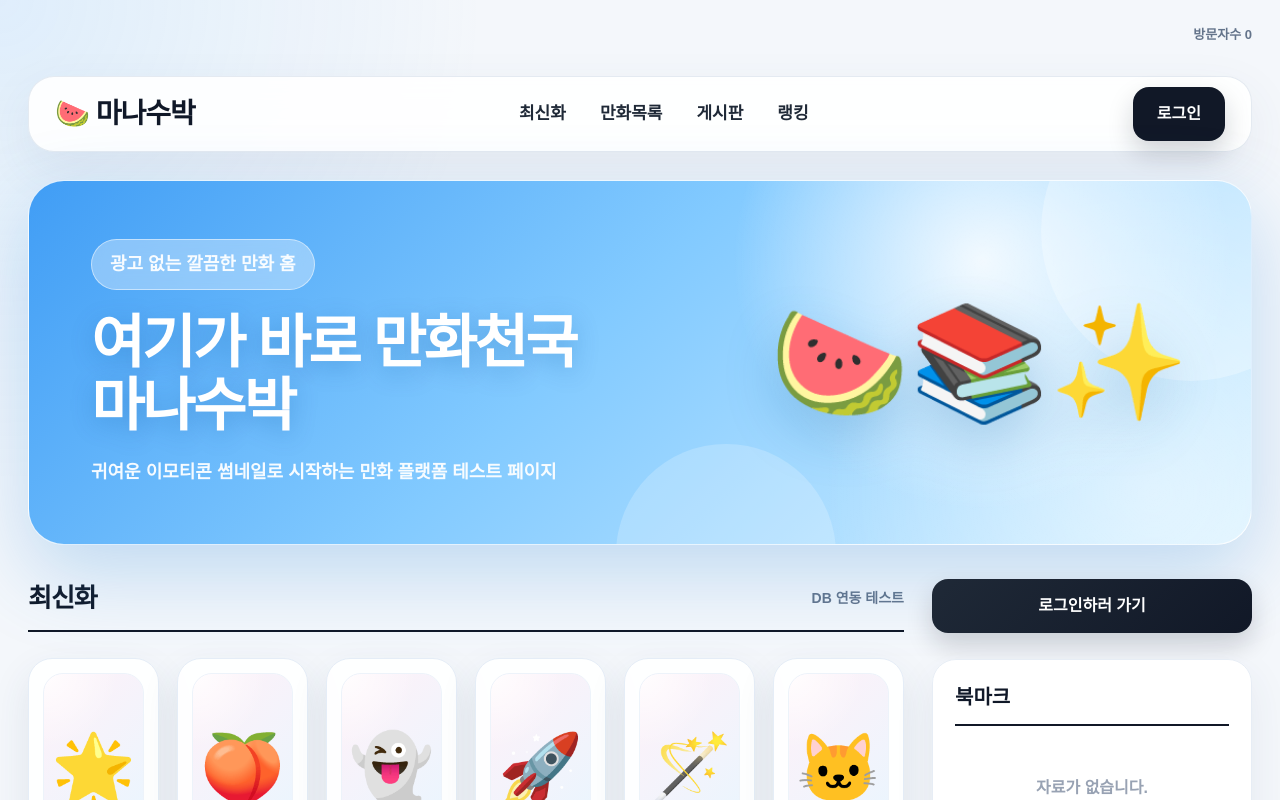
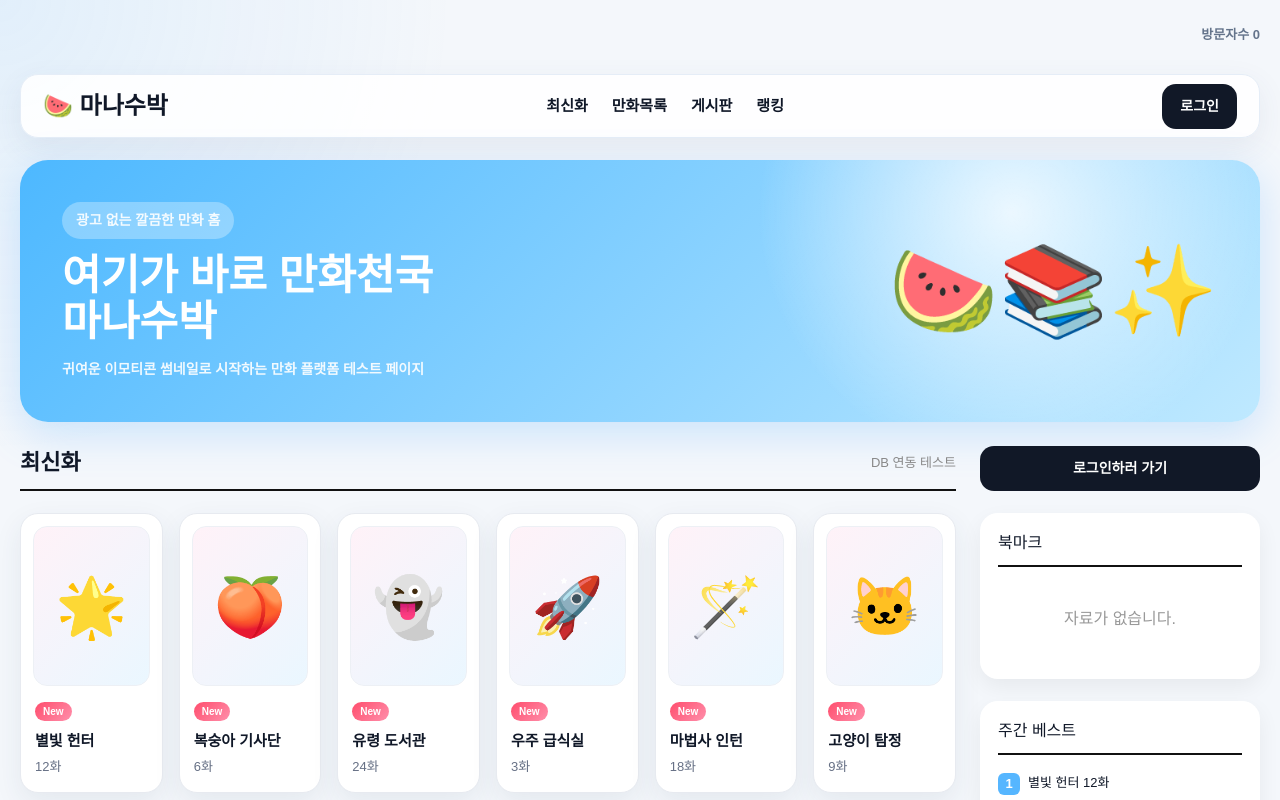
Before and after one commit to kokyungpil/subak, a Next.js app: page / in a window 1280 px wide. Shown: the top 800 px of the page. Built offline with nearby package versions, Linux system fonts and the light colour scheme; no server answers; the database is empty.

Commit message:
Update globals.css

```diff
--- a/app/globals.css
+++ b/app/globals.css
@@ -7,7 +7,7 @@
 body {
   margin: 0;
   background:
-    radial-gradient(circle at top left, rgba(95, 180, 255, 0.14), transparent 32%),
+    radial-gradient(circle at top left, rgba(95, 180, 255, 0.12), transparent 30%),
     #f4f7fb;
   color: #101828;
   font-family: Arial, sans-serif;
@@ -19,55 +19,50 @@ a {
 }
 
 .page {
-  max-width: 1440px;
+  max-width: 1280px;
   margin: 0 auto;
-  padding: 18px 28px 40px;
+  padding: 20px;
 }
 
+/* 상단 방문자 */
 .top-info-bar {
-  height: 34px;
+  height: 30px;
   display: flex;
   align-items: center;
   justify-content: flex-end;
   color: #64748b;
   font-size: 13px;
-  font-weight: 800;
+  font-weight: 700;
 }
 
+/* 네비 */
 .topbar {
-  height: 76px;
+  height: 64px;
   background: rgba(255, 255, 255, 0.9);
-  border: 1px solid rgba(226, 232, 240, 0.9);
-  border-radius: 26px;
-  padding: 0 26px;
+  border: 1px solid #e5edf7;
+  border-radius: 18px;
+  padding: 0 22px;
   display: flex;
   align-items: center;
   justify-content: space-between;
-  box-shadow: 0 18px 50px rgba(60, 80, 120, 0.08);
-  backdrop-filter: blur(14px);
-  margin-bottom: 28px;
+  box-shadow: 0 10px 30px rgba(60, 80, 120, 0.08);
+  margin-bottom: 22px;
 }
 
 .logo {
-  font-size: 28px;
-  font-weight: 950;
-  letter-spacing: -1px;
+  font-size: 24px;
+  font-weight: 900;
 }
 
 .topbar nav {
   display: flex;
-  gap: 34px;
-  color: #1f2937;
-  font-size: 17px;
-  font-weight: 900;
-}
-
-.topbar nav a {
-  cursor: pointer;
+  gap: 24px;
+  font-size: 15px;
+  font-weight: 800;
 }
 
 .topbar nav a:hover {
-  color: #1687e8;
+  color: #1d9bf0;
 }
 
 .topbar button,
@@ -75,217 +70,176 @@ a {
   border: 0;
   background: #111827;
   color: white;
-  padding: 15px 24px;
-  border-radius: 16px;
-  font-size: 16px;
-  font-weight: 900;
+  padding: 12px 18px;
+  border-radius: 14px;
+  font-size: 14px;
+  font-weight: 800;
   cursor: pointer;
-  box-shadow: 0 12px 26px rgba(17, 24, 39, 0.18);
 }
 
+/* 히어로 */
 .hero {
-  min-height: 330px;
+  min-height: 260px;
   background:
-    radial-gradient(circle at 78% 22%, rgba(255, 255, 255, 0.85), transparent 25%),
-    radial-gradient(circle at 92% 86%, rgba(255, 255, 255, 0.42), transparent 28%),
-    linear-gradient(135deg, #409df5 0%, #82caff 45%, #d9f2ff 100%);
-  border-radius: 36px;
-  padding: 58px 62px;
+    radial-gradient(circle at 80% 20%, rgba(255,255,255,0.8), transparent 25%),
+    linear-gradient(135deg, #4db8ff, #bfe9ff);
+  border-radius: 28px;
+  padding: 42px;
   display: flex;
   justify-content: space-between;
   align-items: center;
-  margin-bottom: 34px;
-  box-shadow: 0 28px 80px rgba(50, 140, 220, 0.28);
-  border: 1px solid rgba(255, 255, 255, 0.82);
-  position: relative;
-  overflow: hidden;
-}
-
-.hero::before {
-  content: "";
-  position: absolute;
-  width: 300px;
-  height: 300px;
-  right: -90px;
-  top: -100px;
-  background: rgba(255, 255, 255, 0.28);
-  border-radius: 50%;
-}
-
-.hero::after {
-  content: "";
-  position: absolute;
-  width: 220px;
-  height: 220px;
-  left: 48%;
-  bottom: -120px;
-  background: rgba(255, 255, 255, 0.2);
-  border-radius: 50%;
-}
-
-.hero > div {
-  position: relative;
-  z-index: 1;
+  margin-bottom: 24px;
+  box-shadow: 0 12px 40px rgba(80, 170, 255, 0.25);
 }
 
 .badge {
   display: inline-block;
-  background: rgba(255, 255, 255, 0.34);
-  color: #ffffff;
-  padding: 11px 18px;
+  background: rgba(255,255,255,0.3);
+  color: white;
+  padding: 8px 14px;
   border-radius: 999px;
-  font-size: 15px;
-  font-weight: 950;
-  border: 1px solid rgba(255, 255, 255, 0.5);
-  backdrop-filter: blur(12px);
+  font-size: 13px;
+  font-weight: 900;
 }
 
 .hero h1 {
-  font-size: 58px;
-  line-height: 1.08;
-  margin: 22px 0;
-  color: #ffffff;
-  font-weight: 950;
-  letter-spacing: -2.5px;
-  text-shadow: 0 6px 24px rgba(0, 80, 150, 0.28);
+  font-size: 42px;
+  line-height: 1.1;
+  margin: 14px 0;
+  color: #fff;
+  font-weight: 900;
 }
 
 .hero p {
-  color: rgba(255, 255, 255, 0.94);
-  font-size: 18px;
-  font-weight: 850;
+  color: rgba(255,255,255,0.9);
+  font-size: 14px;
+  font-weight: 600;
 }
 
 .hero-emoji {
-  font-size: 112px;
-  filter: drop-shadow(0 20px 26px rgba(0, 90, 160, 0.22));
+  font-size: 88px;
 }
 
+/* 레이아웃 */
 .layout {
   display: grid;
-  grid-template-columns: 1fr 320px;
-  gap: 28px;
+  grid-template-columns: 1fr 280px;
+  gap: 24px;
 }
 
 .content,
 .sidebar {
   display: flex;
   flex-direction: column;
-  gap: 26px;
+  gap: 22px;
 }
 
+/* 제목 */
 .section-title {
   display: flex;
   justify-content: space-between;
   align-items: center;
-  border-bottom: 2px solid #111827;
-  padding-bottom: 12px;
+  border-bottom: 2px solid #111;
+  padding-bottom: 10px;
 }
 
 .section-title h2 {
   margin: 0;
-  font-size: 26px;
-  font-weight: 950;
-  letter-spacing: -1px;
+  font-size: 22px;
+  font-weight: 900;
 }
 
 .section-title span {
-  color: #64748b;
-  font-size: 14px;
-  font-weight: 800;
+  color: #888;
+  font-size: 13px;
 }
 
+/* 카드 그리드 */
 .latest-grid,
 .comic-list-grid {
   display: grid;
   grid-template-columns: repeat(6, 1fr);
-  gap: 18px;
+  gap: 16px;
 }
 
+/* 카드 */
 .comic-card {
-  background: rgba(255, 255, 255, 0.95);
-  border: 1px solid #e5edf7;
-  border-radius: 24px;
+  background: #fff;
+  border: 1px solid #e7eaf0;
+  border-radius: 18px;
   overflow: hidden;
-  box-shadow: 0 16px 38px rgba(50, 70, 100, 0.1);
-  transition: 0.22s ease;
+  box-shadow: 0 10px 28px rgba(40, 60, 90, 0.08);
+  transition: 0.2s ease;
 }
 
 .comic-card:hover {
-  transform: translateY(-7px);
-  border-color: #7cc8ff;
-  box-shadow: 0 24px 48px rgba(60, 150, 220, 0.18);
+  transform: translateY(-5px);
+  border-color: #8fd3ff;
+  box-shadow: 0 16px 36px rgba(70, 150, 220, 0.16);
 }
 
+/* 썸네일 */
 .comic-thumb {
-  height: 190px;
-  margin: 14px;
-  border-radius: 20px;
-  background:
-    radial-gradient(circle at top left, rgba(255, 255, 255, 0.9), transparent 35%),
-    linear-gradient(135deg, #fff1f8, #e7f6ff);
-  border: 1px solid #edf3fa;
+  height: 160px;
+  margin: 12px;
+  border-radius: 14px;
+  background: linear-gradient(135deg, #fff2f8, #eaf7ff);
+  border: 1px solid #edf0f5;
   display: flex;
   align-items: center;
   justify-content: center;
-  font-size: 68px;
+  font-size: 58px;
 }
 
+/* 카드 내용 */
 .comic-info {
-  padding: 0 16px 18px;
+  padding: 0 14px 16px;
 }
 
 .new-badge {
-  display: inline-block;
   background: linear-gradient(135deg, #ff4d6d, #ff8fab);
   color: white;
-  padding: 5px 10px;
+  padding: 4px 8px;
   border-radius: 999px;
-  font-size: 11px;
-  font-weight: 950;
+  font-size: 10px;
+  font-weight: 900;
 }
 
 .comic-info h3 {
-  margin: 11px 0 6px;
-  color: #101828;
-  font-size: 16px;
-  font-weight: 950;
-  white-space: nowrap;
-  overflow: hidden;
-  text-overflow: ellipsis;
+  margin: 8px 0 4px;
+  font-size: 15px;
+  font-weight: 800;
 }
 
 .comic-info p {
   margin: 0;
   color: #667085;
-  font-size: 14px;
-  font-weight: 700;
+  font-size: 13px;
 }
 
+/* 게시판 */
 .board-grid {
   display: grid;
   grid-template-columns: repeat(2, 1fr);
-  gap: 22px;
+  gap: 20px;
 }
 
 .board,
 .side-box {
-  background: rgba(255, 255, 255, 0.96);
-  border: 1px solid #e7edf5;
-  border-radius: 24px;
-  padding: 22px;
-  box-shadow: 0 16px 40px rgba(50, 70, 100, 0.08);
+  background: #fff;
+  border-radius: 18px;
+  padding: 18px;
+  box-shadow: 0 8px 22px rgba(0, 0, 0, 0.06);
 }
 
 .board p {
-  border-bottom: 1px solid #eef2f6;
-  padding: 11px 0;
+  border-bottom: 1px solid #eee;
+  padding: 8px 0;
   margin: 0;
-  font-size: 15px;
-  font-weight: 700;
-  color: #344054;
+  font-size: 14px;
 }
 
+/* 사이드 */
 .sidebar {
   position: sticky;
   top: 20px;
@@ -294,75 +248,48 @@ a {
 
 .login-btn {
   width: 100%;
-  background: linear-gradient(135deg, #1f2937, #111827);
 }
 
 .side-box h3 {
-  margin: 0 0 16px;
-  border-bottom: 2px solid #111827;
-  padding-bottom: 12px;
-  font-size: 20px;
-  font-weight: 950;
+  margin: 0 0 10px;
+  border-bottom: 2px solid #111;
+  padding-bottom: 10px;
 }
 
 .side-box p {
-  color: #98a2b3;
+  color: #999;
   text-align: center;
-  padding: 34px 0;
-  font-weight: 800;
-}
-
-.side-box ol {
-  padding: 0;
-  margin: 0;
-  list-style: none;
+  padding: 30px 0;
 }
 
 .side-box li {
   display: flex;
-  gap: 10px;
-  padding: 10px 0;
-  border-bottom: 1px solid #eef2f6;
-  font-size: 14px;
-  font-weight: 800;
-  color: #344054;
+  gap: 8px;
+  padding: 8px 0;
+  border-bottom: 1px solid #eee;
+  font-size: 13px;
 }
 
 .side-box li span {
-  background: linear-gradient(135deg, #3ba7ff, #8bd3ff);
+  background: #56b6ff;
   color: white;
-  width: 24px;
-  height: 24px;
-  border-radius: 8px;
+  width: 22px;
+  height: 22px;
+  border-radius: 6px;
   text-align: center;
-  line-height: 24px;
-  font-weight: 950;
+  line-height: 22px;
+  font-weight: 800;
 }
 
-@media (max-width: 1100px) {
-  .latest-grid,
-  .comic-list-grid {
-    grid-template-columns: repeat(3, 1fr);
-  }
-
+/* 반응형 */
+@media (max-width: 900px) {
   .layout {
     grid-template-columns: 1fr;
   }
 
-  .sidebar {
-    position: static;
-  }
-}
-
-@media (max-width: 700px) {
-  .page {
-    padding: 14px;
-  }
-
-  .topbar {
-    height: auto;
-    gap: 12px;
-    padding: 18px;
+  .latest-grid,
+  .comic-list-grid {
+    grid-template-columns: repeat(3, 1fr);
   }
 
   .topbar nav {
@@ -370,23 +297,11 @@ a {
   }
 
   .hero {
-    min-height: 280px;
-    padding: 34px 28px;
     flex-direction: column;
     text-align: center;
   }
 
   .hero h1 {
-    font-size: 38px;
-  }
-
-  .hero-emoji {
-    font-size: 78px;
-  }
-
-  .latest-grid,
-  .comic-list-grid,
-  .board-grid {
-    grid-template-columns: repeat(2, 1fr);
+    font-size: 32px;
   }
 }
```
